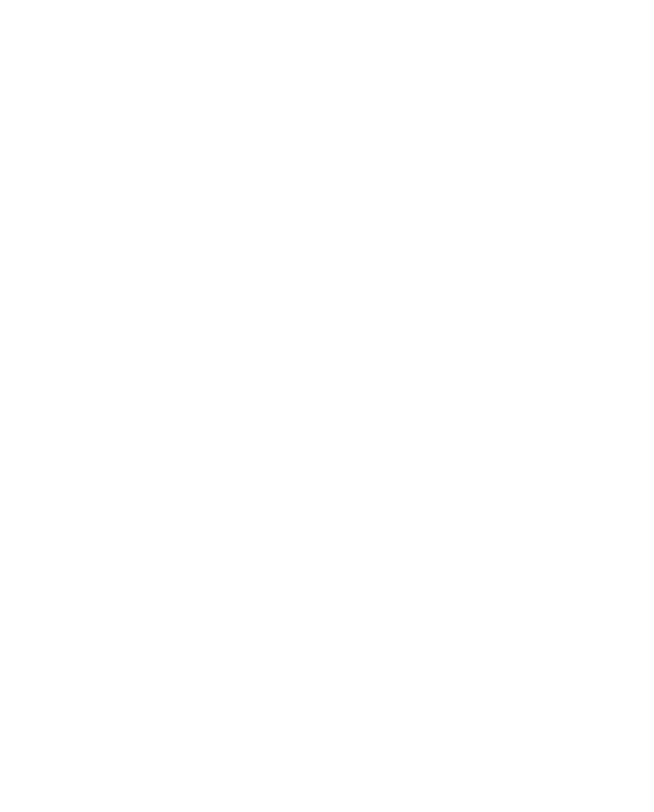
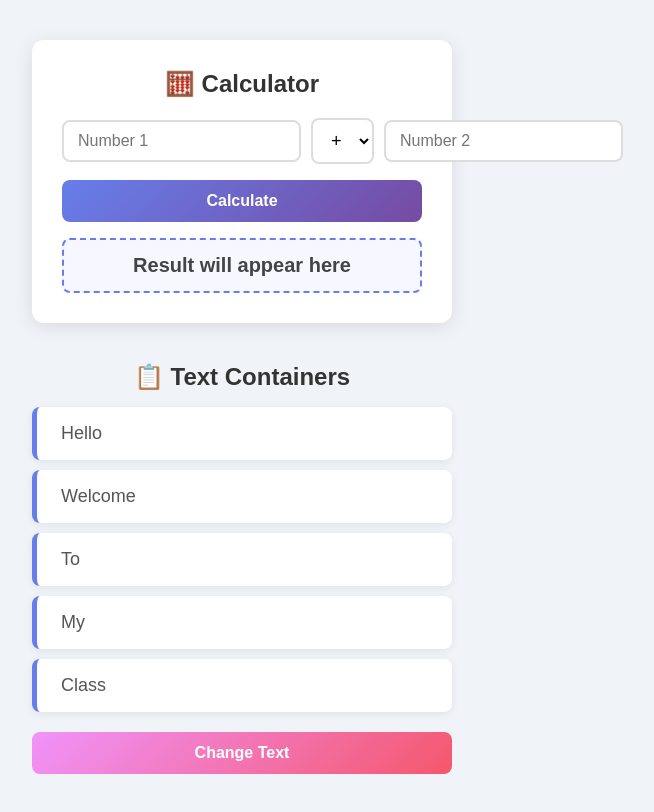
Before and after one commit to acciojob/Operators-zapshooter, a website: page main.html in a window 1280 px wide. Shown: the whole page, without its empty margins (398-1052 px from the left). Drawn offline with Linux system fonts and the light colour scheme.

Commit message:
created a submission

```diff
--- a/main.html
+++ b/main.html
@@ -1,16 +1,144 @@
 <!DOCTYPE html>
+<html>
+<head>
+  <link rel="stylesheet" href="styles.css">
+  <style>
+    * { box-sizing: border-box; margin: 0; padding: 0; }
+    body {
+      font-family: sans-serif;
+      background: #f0f4f8;
+      min-height: 100vh;
+      padding: 40px 20px;
+    }
+    .calculator {
+      background: white;
+      border-radius: 12px;
+      padding: 30px;
+      max-width: 420px;
+      margin: 0 auto 40px;
+      box-shadow: 0 4px 20px rgba(0,0,0,0.1);
+    }
+    .calculator h2 {
+      margin-bottom: 20px;
+      color: #333;
+      text-align: center;
+    }
+    .input-row {
+      display: flex;
+      align-items: center;
+      gap: 10px;
+      margin-bottom: 16px;
+    }
+    .input-row input {
+      flex: 1;
+      padding: 10px 14px;
+      border: 2px solid #ddd;
+      border-radius: 8px;
+      font-size: 16px;
+      outline: none;
+      transition: border-color 0.2s;
+    }
+    .input-row input:focus { border-color: #667eea; }
+    .input-row select {
+      padding: 10px 14px;
+      border: 2px solid #ddd;
+      border-radius: 8px;
+      font-size: 18px;
+      background: white;
+      cursor: pointer;
+      outline: none;
+    }
+    #calculate {
+      width: 100%;
+      padding: 12px;
+      background: linear-gradient(135deg, #667eea, #764ba2);
+      color: white;
+      border: none;
+      border-radius: 8px;
+      font-size: 16px;
+      font-weight: bold;
+      cursor: pointer;
+      transition: opacity 0.2s;
+    }
+    #calculate:hover { opacity: 0.9; }
+    #result {
+      margin-top: 16px;
+      padding: 14px;
+      background: #f7f7ff;
+      border: 2px dashed #667eea;
+      border-radius: 8px;
+      text-align: center;
+      font-size: 20px;
+      font-weight: bold;
+      color: #444;
+      min-height: 50px;
+    }
+    .text-section {
+      max-width: 420px;
+      margin: 0 auto;
+    }
+    .text-section h2 {
+      text-align: center;
+      margin-bottom: 16px;
+      color: #333;
+    }
+    .division {
+      background: white;
+      border-radius: 8px;
+      padding: 16px 24px;
+      margin-bottom: 10px;
+      font-size: 18px;
+      color: #555;
+      box-shadow: 0 2px 8px rgba(0,0,0,0.07);
+      border-left: 5px solid #667eea;
+      transition: all 0.3s ease;
+    }
+    #change_text {
+      width: 100%;
+      padding: 12px;
+      margin-top: 10px;
+      background: linear-gradient(135deg, #f093fb, #f5576c);
+      color: white;
+      border: none;
+      border-radius: 8px;
+      font-size: 16px;
+      font-weight: bold;
+      cursor: pointer;
+      transition: opacity 0.2s;
+    }
+    #change_text:hover { opacity: 0.9; }
+  </style>
+</head>
+<body>
 
-<html>
+  <!-- ── Calculator Section ── -->
+  <div class="calculator">
+    <h2>🧮 Calculator</h2>
+    <div class="input-row">
+      <input type="number" id="num1" placeholder="Number 1" />
+      <select id="operator">
+        <option value="+">+</option>
+        <option value="-">−</option>
+        <option value="*">×</option>
+        <option value="/">÷</option>
+      </select>
+      <input type="number" id="num2" placeholder="Number 2" />
+    </div>
+    <button id="calculate">Calculate</button>
+    <div id="result">Result will appear here</div>
+  </div>
 
-<head>
-	<link rel="stylesheet" href="styles.css">
-</head>
+  <!-- ── Text Section ── -->
+  <div class="text-section">
+    <h2>📋 Text Containers</h2>
+    <div class="division">Hello</div>
+    <div class="division">Welcome</div>
+    <div class="division">To</div>
+    <div class="division">My</div>
+    <div class="division">Class</div>
+    <button id="change_text">Change Text</button>
+  </div>
 
-<body>
-	<!-- the entire body must be written by student -->
-    <script type="text/javascript" src="./script.js">
-</script>
-
+  <script type="text/javascript" src="./script.js"></script>
 </body>
-
 </html>
--- a/script.js
+++ b/script.js
@@ -1 +1,53 @@
 //your JS code here. If required.
+// ── Calculator Logic ──────────────────────────────────────────
+document.getElementById('calculate').addEventListener('click', () => {
+  const num1     = parseFloat(document.getElementById('num1').value);
+  const num2     = parseFloat(document.getElementById('num2').value);
+  const operator = document.getElementById('operator').value;
+  const resultEl = document.getElementById('result');
+
+  // Validate inputs
+  if (isNaN(num1) || isNaN(num2)) {
+    resultEl.textContent = '⚠️ Please enter both numbers!';
+    return;
+  }
+
+  let result;
+
+  switch (operator) {
+    case '+': result = num1 + num2;               break;
+    case '-': result = num1 - num2;               break;
+    case '*': result = num1 * num2;               break;
+    case '/':
+      if (num2 === 0) {
+        resultEl.textContent = '⚠️ Cannot divide by zero!';
+        return;
+      }
+      result = num1 / num2;
+      break;
+  }
+
+  resultEl.textContent = `${num1} ${operator} ${num2} = ${result}`;
+});
+
+
+// ── Text Toggle Logic ─────────────────────────────────────────
+const originalTexts = ['Hello', 'Welcome', 'To', 'My',  'Class'];
+const changedTexts  = ['Bye',   'Good Bye','To', 'Your', 'Class'];
+
+let isChanged = false;
+
+document.getElementById('change_text').addEventListener('click', () => {
+  const divisions = document.querySelectorAll('.division');
+  const textSet   = isChanged ? originalTexts : changedTexts;
+
+  divisions.forEach((div, i) => {
+    div.textContent = textSet[i];
+  });
+
+  // Toggle button label to reflect next action
+  document.getElementById('change_text').textContent
+    = isChanged ? 'Change Text' : 'Reset Text';
+
+  isChanged = !isChanged;
+});
```
